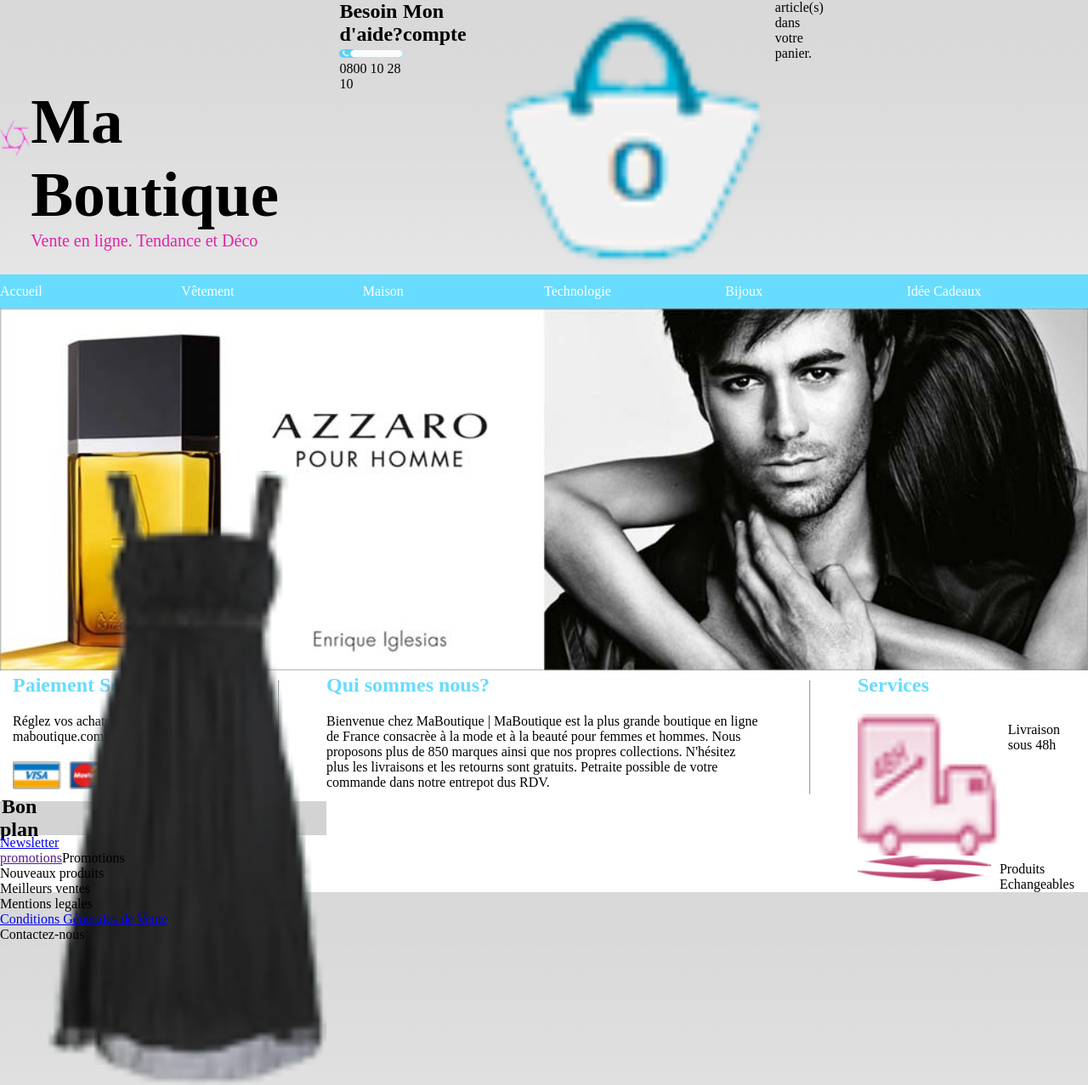
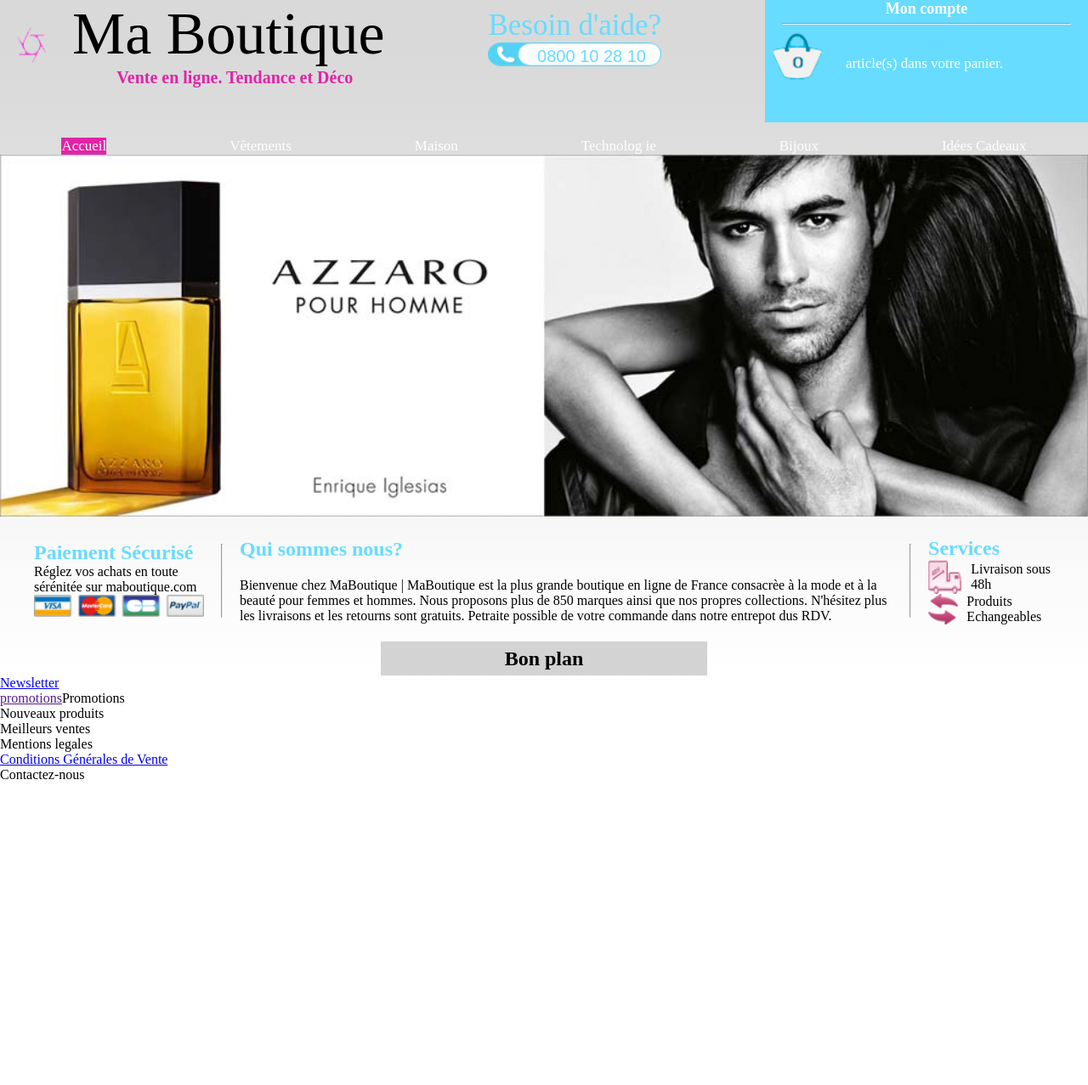
Before and after one commit to HengMichel/evaluation_tp, a PHP site: page / in a window 1280 px wide. Shown: the top 1277 px of the page at 85% size. After the commit the page ends 917 px from the top, so only its background shows below. Run offline with PHP 8.4, Linux system fonts and the light colour scheme.

Commit message:
tp4Update

```diff
--- a/TP4_consignes/css/style.css
+++ b/TP4_consignes/css/style.css
@@ -1,248 +1,353 @@
-html,
-body,
-div,
-span,
-applet,
-object,
-iframe,
-h1,
-h2,
-h3,
-h4,
-h5,
-h6,
-p,
-blockquote,
-pre,
-a,
-abbr,
-acronym,
-address,
-big,
-cite,
-code,
-del,
-dfn,
-em,
-img,
-ins,
-kbd,
-q,
-s,
-samp,
-small,
-strike,
-strong,
-sub,
-sup,
-tt,
-var,
-b,
-u,
-i,
-center,
-dl,
-dt,
-dd,
-ol,
-ul,
-li,
-fieldset,
-form,
-label,
-legend,
-table,
-caption,
-tbody,
-tfoot,
-thead,
-tr,
-th,
-td,
-article,
-aside,
-canvas,
-details,
-embed,
-figure,
-figcaption,
-footer,
-header,
-hgroup,
-menu,
-nav,
-output,
-ruby,
-section,
-summary,
-time,
-mark,
-audio,
-video {
-  margin: 0;
-  padding: 0;
-  border: 0;
+/* https://fonts.google.com/ */
 
-  vertical-align: baseline;
+/*
+@import url("https://fonts.googleapis.com/css2?family=Roboto:ital,wght@0,100;0,300;0,400;0,500;0,700;0,900;1,100;1,300;1,400;1,500;1,700;1,900&display=swap"); */
+
+/* @font-face {
+  font-family: ;
+  src: url();
+} */
+
+/*
+Une mise en page flexible doit avoir un élément parent avec la propriété display définie sur flex.
+Les éléments enfants directs du conteneur flexible deviennent automatiquement des éléments flexibles.
+
+.flexbox{
+display: flex;
+
+Flex Container :
+flex-direction: column;
+flex-direction: column-reverse;
+flex-direction: row;
+flex-direction: row-reverse;
+flex-wrap: wrap;
+flex-wrap: nowrap;
+flex-wrap: wrap-reverse;
+flex-flow: row wrap;
+justify-content: center;
+justify-content: flex-start;
+justify-content: flex-end;
+justify-content: space-around;
+justify-content: space-between;
+justify-content: space-evenly;
+
+height: 200px; à définir absolument une hauteur quand on utilise "align-items"
+align-items: center;
+align-items: flex-start;
+align-items: flex-end;
+align-items: stretch;
+align-items: baseline;
+
+flex-wrap: wrap;
+align-content: space-between;
+
+flex-wrap: wrap;
+align-content: space-around;
+
+flex-wrap: wrap;
+align-content: stretch;
+
+flex-wrap: wrap;
+align-content: center;
+align-content: space-evenly;
+
+flex-wrap: wrap;
+align-content: flex-start;
+
+flex-wrap: wrap;
+align-content: flex-end;
+
+justify-content: center;
+align-items: center;
+
+Child Elements (Items) :
+display: flex;
+align-items: stretch; ->
+pour un item :
+order
+
+display: flex;
+align-items: stretch; ->
+pour un item :
+order
+
+display: flex;
+align-items: stretch;
+
+flex-grow
+
+display: flex;
+align-items: stretch;
+flex-shrink
+
+
+flex-basis
+flex : auto // On l'utilse pour les enfants
+align-self
+
+
+flex-flow
+
+}
+*/
+
+/*************** GLOBAL ***************/
+
+html, body, div, span, applet, object, iframe,
+h1, h2, h3, h4, h5, h6, p, blockquote, pre,
+a, abbr, acronym, address, big, cite, code,
+del, dfn, em, img, ins, kbd, q, s, samp,
+small, strike, strong, sub, sup, tt, var,
+b, u, i, center,
+dl, dt, dd, ol, ul, li,
+fieldset, form, label, legend,
+table, caption, tbody, tfoot, thead, tr, th, td,
+article, aside, canvas, details, embed,
+figure, figcaption, footer, header, hgroup,
+menu, nav, output, ruby, section, summary,
+time, mark, audio, video {
+   margin: 0;
+   padding: 0;
+   border: 0;
+   vertical-align: baseline;
+}
+*{
+    box-sizing: border-box;/*pour garder la meme taille*/
+}
+img{
+    width:100%;
+}
+/* body{
+  font-family: 'Montserrat', sans-serif;
+} */
+.container{
+    width:1200px;
+    margin: auto;
+    /*pour centrer la page dans le navigateurs*/
+    display: flex;
+    justify-content: space-around;
 }
 
-* {
-  box-sizing: border-box;
 
-}
-img{
-  width: 100%;
-}
+
+/*************** END GLOBAL ***************/
+
+/*************** HEADER ***************/
 
 header {
   display: flex;
-  justify-content: space-evenly;
-  /* align-items: baseline; */
+  justify-content: space-between;
+  margin: auto;
+  /* margin-bottom: 40px; */
+}
+.sideL{
+  display: flex;
+  padding-top: 20px;
 }
 .logo {
-  width: 10%;
+  width: 35px;
   display: flex;
   align-items: center;
-  transition: ease-out 3s;
+  /* transition: ease-out 10s; */
   transform: rotate(360deg);
+  padding-bottom: 70px;
+  margin-left: 20px;
+  padding-top: 10px;
+}
+.myShop {
+  display: block;
+  justify-content: center;
+  margin-top: -20px;
+}
+.myShop h1{
+  font-size: 70px;
+  font-weight: lighter;
+  padding-left: 30px;
+}
+.myShop p {
+  font-size: 20px;
+  color: rgb(224, 36, 168);
+  text-align: center;
+  justify-content: center;
+  font-weight: bolder;
+  padding-left: 45px;
+}
+.help h2 {
+  font-size: 35px;
+  font-weight: lighter;
+  color: rgb(103, 220, 255);
+  padding-top: 10px;
+}
+.help p{
+  font-family: Arial, Helvetica, sans-serif;
+  font-size: 20px;
+  color: rgb(103, 220, 255);
+  position: absolute;
+  top: 55px;
+  right: 520px;
+}
+.aide{
+  position: relative;
+}
+.compte{
+  background-color: rgb(103, 220, 255);
+  /* border: 0 0 0 10px; */
+  color: white;
+  font-size: 12px;
+  justify-content: center;
+  text-align: center;
+  width: 380px;
+}
+.compte2{
+  display: flex;
+
+}
+.article {
+  width: 70px;
+  display: flex;
+}
+.panier{
+  text-align: center;
+  padding-top: 30px;
+  font-size: 17px;
+  padding-left: 25px;
+
+}
+.border1{
+  width: 100px;
+}
+/*************** END HEADER ***************/
+
+/*************** NAV ***************/
+nav{
+  display: flex;
+  justify-content: space-around;
+}
+nav li {
+  display: inline-block;
+  text-align: center;
+  /* background-color: rgb(103, 220, 255); */
+}
+nav a {
+  display: block;
+  text-align: center;
+  font-size: 17px;
+  /* background-color: rgb(103, 220, 255); */
+  list-style: none;
+  text-decoration-line: none;
+}
+nav a{
+  /* permet d'avoir les cases de la meme dimension */
+  flex: auto;
+  display: flex;
+  list-style-type: none;
+  list-style: none;
+  /* /* padding-top: 10px; */
+  /* padding-bottom: 10px;  */
+  justify-content: space-around;
+  text-align: center;
+  color: white;
+}
+nav a :hover{
+  display: inline-block;
+  /* background-color:rgb(224, 36, 168);  */
 }
 
-.header{
-  font-size: 50px;
-  padding-top: 100px;
-  text-align: left;
-  width: 100%;
+.pink {
+  background-color: rgb(224, 36, 168);
+}
+.pink :hover{
+  background-color: rgb(103, 220, 255);
+}
+.blue1 .blue2 .blue3 .blue4 .blue5 {
+  background-color:rgb(224, 36, 168);
 
-}
-h2 {
-  /* width: 33%; */
-  /* justify-content: center; */
-  text-align: left;
-  display: flex;
-}
-.header p {
-  display: flex;
-  /* width: 10%;
-  font-size: 2px;
-  font-weight: 2px; */
-  font-size: 20px;
-  color: rgb(224, 36, 168);
-}
-
-.help a {
-  color: bleu rgb(103, 220, 255);
 }
 
 
-/* .article h2{
-    color: white;
-} */
+/*************** END NAV ***************
 
-/* h2{
-    margin: 0;
-} */
-/*  */
-
-.article {
-  width: 100%;
-  height: 100%;
-  display: flex;
-}
-.nav ul li :first-child {
-  background-color: rgb(224, 36, 168);
-  /* display: grid;
-  grid-template-columns: 1fr 1fr 1fr 1fr; */
-}
-ul li {
-  flex: auto;
-  /* permet d'avoir les cases de la meme dimension */
-}
-.nav ul {
-  height: 40px;
-  background-color: rgb(103, 220, 255);
-  display: flex;
-  justify-content: space-around;
-  list-style: none;
-  align-items: center;
-}
-
-.nav li {
-  width: 100px;
-  /* height: 100px; */
-  color: white;
-}
-.nav a {
-  list-style-type: none;
-}
-
-.bandeau img{
-  width: 100%;
-}
-
+/*************** MAIN ***************/
 body {
   background-image: url(../img/fond.png);
 }
+/*************** SECTION 1 ***************/
+.bandeau img{
+  margin: auto;
+  padding: 0;
+  margin: 0;
+}
+
+/*************** END SECTION 1 ***************/
+
+/*************** SECTION 2 ***************/
 section {
   display: flex;
+  justify-content: space-around;
+  margin: auto;
+  margin-top: 20px;
 }
-.sect1{
-  height: 150px;
-  justify-content: space-between;
 
-}
 .paiement {
-  margin-left: 15px;
-  width: 20%;
-  height: 50%;
-  display: block;
-  border-right: solid 2px white (222,222,222);
+  /* display: block; */
+  margin: auto;
+  /* border-right: solid 2px white (222,222,222); */
 }
 .paiement p {
-  margin: 20px 0;
+  /* margin: 20px 0; */
 }
 .paiement h2 {
   color: rgb(103, 220, 255);
 }
+.imgCb{
+  width: 200px;
+}
+hr{
+  margin-left: 20px;
+  margin-right: 20px;
+}
 .description {
-  width: 40%;
+  margin: auto;
 }
 .description h2 {
   color: rgb(103, 220, 255);
 }
 .description p {
-  margin: 20px 0;
+  margin-top: 20px;
 }
 .service {
-  margin-right: 15px;
-  justify-content: space-around;
-  width: 20%;
+  margin: auto;
 }
 .service h2 {
   color: rgb(103, 220, 255);
 }
 .camion {
-  margin-top: 20px;
+  /* margin-top: 20px; */
+  display: flex;
+  margin: auto;
+}
+.camion img{
+  width: 50px;
+}
+.camion p  {
+  margin: auto;
+  margin-left: 10px;
+}
+.chan{
   display: flex;
 }
-.camion img{
-  margin-left: 0;
-}
-.camion p  {
-  margin-left: 10px;
-  margin-top: 10px;
-}
-.chan {
-  height: 20%;
-  display: flex;
+.chan img{
+  width: 50px;
 }
 .chan p {
-  margin-top: 7px;
+  margin: auto;
   margin-left: 10px;
+
 }
-/* .bonplan{
+/*************** END SECTION 2 ***************/
 
+/*************** SECTION 3 ***************/
 
-} */
 .bonplan {
   display: flex;
   align-items: center;
@@ -256,33 +361,63 @@ section {
 
 }
 
-/* **********************************memo tips*************************************************** */
-/* Besoin d'aide pour caler le numero dans l'image
-background:url(../IMAGE.png) center transparent no repeat;
-width:170px;
-height: 23px; */
-/* .numero{
-  padding: 3px 0 0 55px;
-  + la color blue
-} */
+/*************** END SECTION 3 ***************/
 
-/* mon compte{
-  background-color: le blue du tp;
-  width: 300px;
-  height: 20px;
-  text-align: center;
-  color: white;
-} */
+/*************** END MAIN ***************/
 
-/* image panier + texte dans une div + text-align +
- space btwin + un margin top de 3px color white */
+/*************** FOOTER ***************/
 
-/* le background de header avec l'image trait */
+/*************** END FOOTER ***************/
 
+/*************** MEDIAQUERY ***************/
 
-/* ***************************Le Responsive************************** */
-@media (max-width : 1400px) {
+@media (max-width: 1400px) {
+  header {
+    /* background-color: #e68f15; */
+  }
+
+}
+
+@media (max-width: 960px) {
+  header {
+    background-image: none;
+    background-color: rgb(141, 174, 79);;
+  }
+  nav {
+    display: none;
+  }
+  .img2 {
+    display: none;
+  }
   .container{
     width: 100%;
+    display: block;
+  }
+  .sect21 {
+    display: block;
+    width: 100%;
+  }
+  .sect2{
+    width: 100%;
+    display: block;
+  }
+  .sect3{
+    width: 100%;
+    display: block;
+  }
+  footer{
+    display: block;
+    width: 100%;
+  }
+  .sideL{
+    width: 100%;
+    display: block;
   }
 }
+@media(max-width: 760px){
+  header{
+    display: none;
+  }
+}
+
+/*************** END MEDIAQUERY ***************/
--- a/TP4_consignes/index.html
+++ b/TP4_consignes/index.html
@@ -5,67 +5,73 @@
     <meta http-equiv="X-UA-Compatible" content="IE=edge">
     <meta name="viewport" content="width=device-width, initial-scale=1.0">
     <link rel="stylesheet" href="css/style.css">
-    <title>TP4</title>
+    <link rel="preconnect" href="https://fonts.googleapis.com">
+    <link rel="preconnect" href="https://fonts.gstatic.com" crossorigin>
+    <link href="https://fonts.googleapis.com/css2?family=Merriweather:ital,wght@0,300;0,400;0,700;1,300;1,400;1,700&display=swap" rel="stylesheet">
+    <style>
+        @import url('https://fonts.googleapis.com/css2?family=Merriweather:ital,wght@0,300;0,400;0,700;1,300;1,400;1,700&display=swap');
+    </style>
+    <title>tp4MaBoutique</title>
     </head>
     <body>
-    <section>
         <header>
+            <div class="sideL">
                 <div class="logo"><img src="img/logo.png" alt="logo" title="Logo">
                 </div>
-            <div class="header">
-                <h2>Ma Boutique</h2>
+                <div class="myShop">
+                    <h1>Ma Boutique</h1>
                     <p>Vente en ligne. Tendance et Déco</p>
+                </div>
             </div>
             <div class="help">
                 <h2>Besoin d'aide?</h2>
-                <div><img src="img/aide.png" alt="help" title="Help Number"></div>
+                <div class="aide"><img src="img/aide.png" alt="help" title="Help Number">
+                </div>
                 <p>0800 10 28 10</p>
             </div>
             <div class="compte">
                 <h2>Mon compte</h2>
-            </div>
+                <hr>
+                <div class="compte2">
                     <div class="article"><img src="img/article.png" alt="article" title="Article">
                     </div>
                     <div class="panier">
                         <p>article(s) dans votre panier.</p>
                     </div>
-     </section>
-        </header>
-
-
-            <nav class="nav">
-                <ul>
-                    <li>
-                        <a href="Accueil" title="Accueil"></a>Accueil
-                    </li>
-                    <li>
-                        <a href="Vêtement" title="Vêtement"></a>Vêtement
-                    </li>
-                    <li>
-                        <a href="Maison" title="Maison"></a>Maison
-                    </li>
-                    <li>
-                        <a href="Technologie" title="Technologie"></a>Technologie
-                    </li>
-                    <li>
-                        <a href="Bijoux" title="Bijoux"></a>Bijoux
-                    </li>
-                    <li>
-                        <a href="Idée Cadeaux" title="Idée Cadeaux"></a>Idée Cadeaux
-                    </li>
-                </ul>
-            </nav>
-        </header>
                 </div>
             </div>
-        <main>
-            <body>
-                <div class="bandeau"><img src="img/bandeau.png" alt="bandeau du site" title="bandeau du site"></div>
-                <section class="sect1">
+        </header>
+        <div class="border1"><br></div>
+        <nav>
+            <li class="pink">
+                <a href="Accueil" title="Accueil">Accueil</a>
+            </li>
+            <li class="blue1">
+                <a href="Vêtement" title="Vêtement">Vêtements</a>
+            </li>
+            <li class="blue2">
+                <a href="Maison" title="Maison">Maison</a>
+            </li>
+            <l class="blue3">
+                <a href="Technologie" title="Technologie">Technolog ie</a>
+            </l>
+            <li class="blue4">
+                <a href="Bijoux" title="Bijoux">Bijoux</a>
+            </li>
+            <li class="blue5">
+                <a href="Idée Cadeaux" title="Idée Cadeaux">Idées Cadeaux</a>
+            </li>
+        </nav>
+
+         <div class="bandeau"><img src="img/bandeau.png" alt="bandeau du site" title="bandeau du site">
+         </div>
+        <section>
+            <div class="container">
                 <div class="paiement">
                     <h2>Paiement Sécurisé</h2>
                     <p>Réglez vos achats en toute sérénitée sur maboutique.com</p>
-                <div class="imgCb"><img src="img/paiement.png" alt="paiement" title="paiement"></div>
+                    <div class="imgCb"><img src="img/paiement.png" alt="paiement" title="paiement">
+                    </div>
                 </div>
                 <hr>
                 <div class="description">
@@ -85,14 +91,16 @@
                         <img src="img/echange.png" alt="change">
                         <p>Produits Echangeables</p>
                     </div>
+                </div>
+            </div>
         </section>
-                <section >
+        <section>
             <div class="bonplan">
                 <div class="bonplan2">
                     <h2>Bon plan</h2>
                 </div>
                 <div>
-                            <div class="robe"><img src="img/robe.png" alt="robe"></div>
+                    <!-- <div class="robe"><img src="img/robe.png" alt="robe"></div>
                     <div>
                         <p>bloc bloc bloc bloc bloc bloc bloc
                             bloc bloc bloc bloc bloc bloc bloc
@@ -103,15 +111,10 @@
                         <a href="">Voir</a>
                     </div>
                 </div>
-                    </div>
+            </div> -->
 
         </section>
-
-            </main>
-    </body>
-
         <footer>
-
             <div class="nav2">
                 <ul>
                     <li><a href="newsletter">Newsletter</a></li>
@@ -124,6 +127,5 @@
                 </ul>
             </div>
         </footer>
-    </div>
     </body>
 </html>
```
Lines whose indentation alone changed are shown as unchanged.
